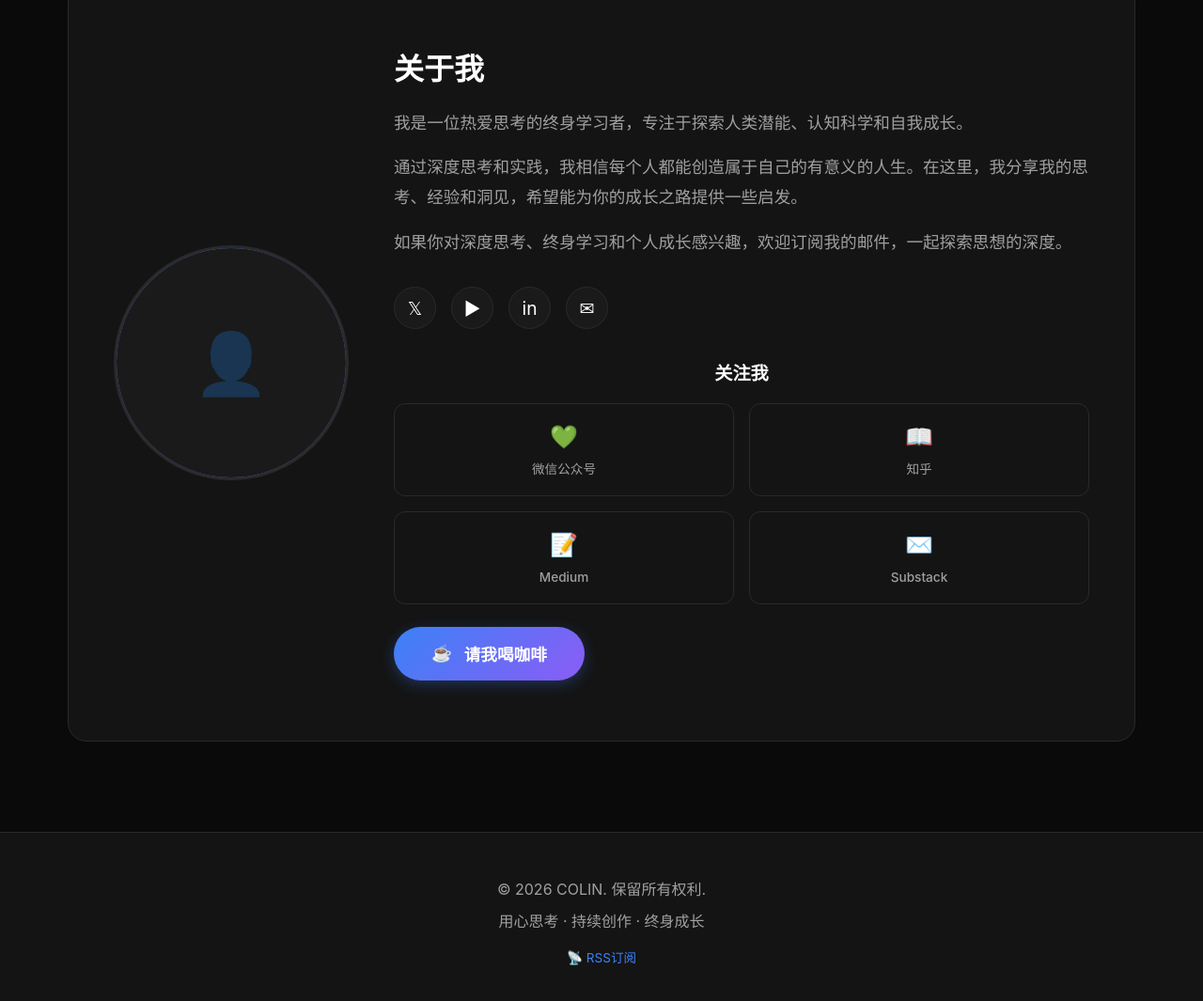
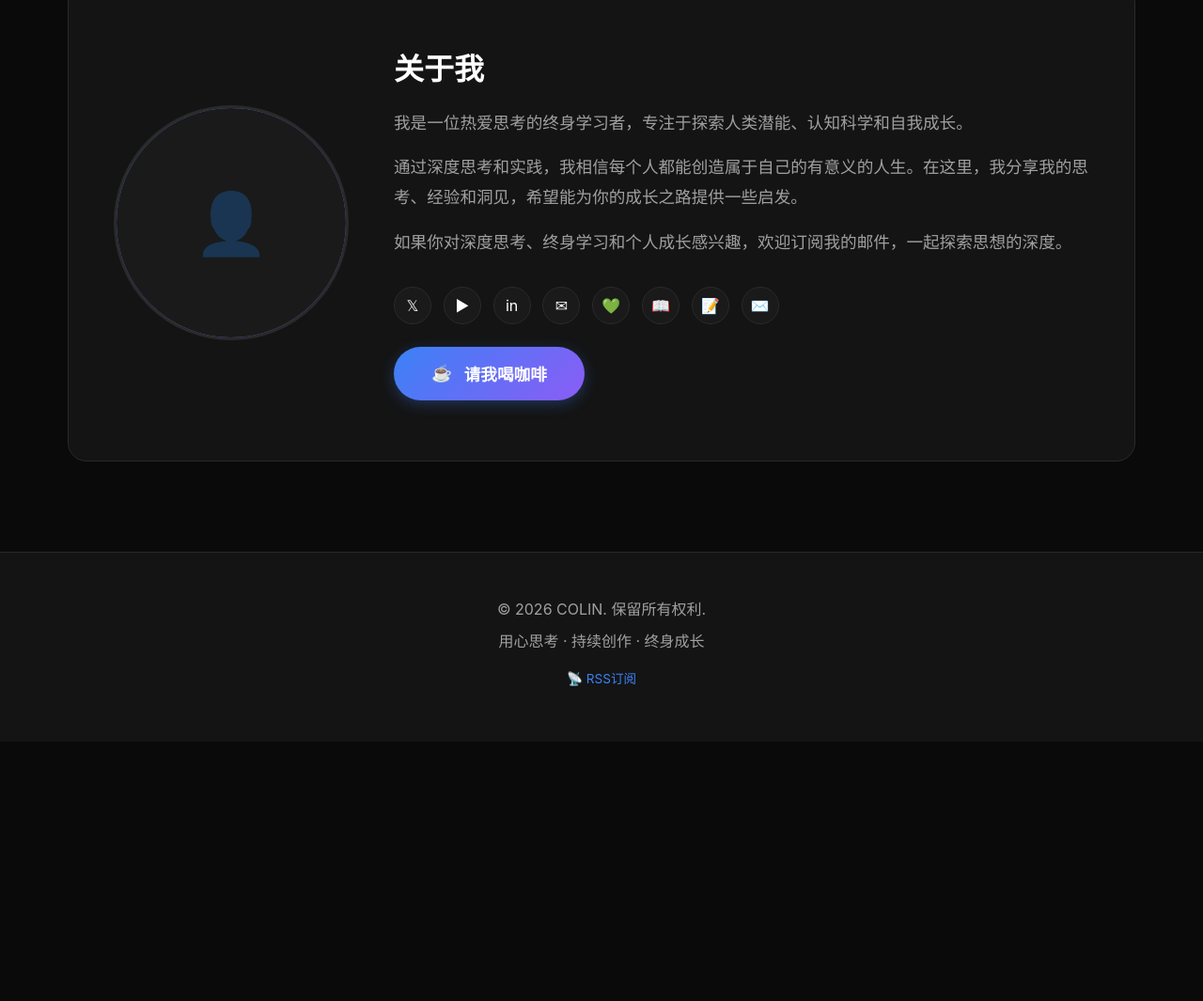
Before and after one commit to littlelinthinks/thecolin-blog, a plain HTML site: page index.html in a window 1280 px wide. Shown: the part 3117-4182 px from the top of the page at 94% size. After the commit the page ends 3906 px from the top, so only its background shows below. Drawn offline with Linux system fonts and the light colour scheme.

Commit message:
简化平台链接，将所有平台图标统一在底部一行显示

```diff
--- a/index.html
+++ b/index.html
@@ -796,15 +796,20 @@
             line-height: 1.8;
         }
 
+        /* 所有链接容器 */
+        .all-links {
+            margin-top: 2rem;
+        }
+
         .social-links {
             display: flex;
-            gap: 1rem;
-            margin-top: 2rem;
+            gap: 0.8rem;
+            flex-wrap: wrap;
         }
 
         .social-link {
-            width: 45px;
-            height: 45px;
+            width: 40px;
+            height: 40px;
             border-radius: 50%;
             background: var(--bg-card);
             border: 1px solid var(--border);
@@ -813,14 +818,40 @@
             justify-content: center;
             color: var(--text-primary);
             text-decoration: none;
-            font-size: 1.2rem;
+            font-size: 1rem;
             transition: all 0.3s;
+            cursor: pointer;
         }
 
         .social-link:hover {
             background: var(--accent);
             border-color: var(--accent);
             transform: translateY(-3px);
+            box-shadow: 0 4px 12px rgba(59, 130, 246, 0.3);
+        }
+
+        .social-link.platform-link.wechat:hover {
+            background: #07c160;
+            border-color: #07c160;
+            box-shadow: 0 4px 12px rgba(7, 193, 96, 0.3);
+        }
+
+        .social-link.platform-link.zhihu:hover {
+            background: #0066ff;
+            border-color: #0066ff;
+            box-shadow: 0 4px 12px rgba(0, 102, 255, 0.3);
+        }
+
+        .social-link.platform-link.medium:hover {
+            background: #1a8917;
+            border-color: #1a8917;
+            box-shadow: 0 4px 12px rgba(26, 137, 23, 0.3);
+        }
+
+        .social-link.platform-link.substack:hover {
+            background: #ff6719;
+            border-color: #ff6719;
+            box-shadow: 0 4px 12px rgba(255, 103, 25, 0.3);
         }
 
         /* RSS订阅按钮 */
@@ -1416,80 +1447,6 @@
         .comment-body {
             line-height: 1.6;
             color: var(--text-secondary);
-        }
-
-        /* 平台链接 */
-        .platform-links {
-            margin-top: 2rem;
-            text-align: center;
-        }
-
-        .platform-links h4 {
-            font-size: 1.2rem;
-            margin-bottom: 1rem;
-            color: var(--text-primary);
-        }
-
-        .platform-grid {
-            display: grid;
-            grid-template-columns: repeat(2, 1fr);
-            gap: 1rem;
-        }
-
-        .platform-item {
-            display: flex;
-            flex-direction: column;
-            align-items: center;
-            padding: 1rem;
-            background: var(--bg-secondary);
-            border: 1px solid var(--border);
-            border-radius: 12px;
-            text-decoration: none;
-            color: var(--text-secondary);
-            transition: all 0.3s;
-            cursor: pointer;
-        }
-
-        .platform-item:hover {
-            background: var(--accent);
-            border-color: var(--accent);
-            color: white;
-            transform: translateY(-3px);
-            box-shadow: 0 4px 15px rgba(59, 130, 246, 0.3);
-        }
-
-        .platform-icon {
-            font-size: 1.5rem;
-            margin-bottom: 0.3rem;
-        }
-
-        .platform-item span:last-child {
-            font-size: 0.85rem;
-            font-weight: 500;
-        }
-
-        .platform-item.wechat:hover {
-            background: #07c160;
-            border-color: #07c160;
-            box-shadow: 0 4px 15px rgba(7, 193, 96, 0.3);
-        }
-
-        .platform-item.zhihu:hover {
-            background: #0066ff;
-            border-color: #0066ff;
-            box-shadow: 0 4px 15px rgba(0, 102, 255, 0.3);
-        }
-
-        .platform-item.medium:hover {
-            background: #1a8917;
-            border-color: #1a8917;
-            box-shadow: 0 4px 15px rgba(26, 137, 23, 0.3);
-        }
-
-        .platform-item.substack:hover {
-            background: #ff6719;
-            border-color: #ff6719;
-            box-shadow: 0 4px 15px rgba(255, 103, 25, 0.3);
         }
 
         /* 公众号二维码弹窗 */
@@ -2547,31 +2504,16 @@
                 <p class="about-p1" data-zh="我是一位热爱思考的终身学习者，专注于探索人类潜能、认知科学和自我成长。" data-en="I'm a lifelong learner passionate about thinking, focused on exploring human potential, cognitive science, and self-improvement.">我是一位热爱思考的终身学习者，专注于探索人类潜能、认知科学和自我成长。</p>
                 <p class="about-p2" data-zh="通过深度思考和实践，我相信每个人都能创造属于自己的有意义的人生。在这里，我分享我的思考、经验和洞见，希望能为你的成长之路提供一些启发。" data-en="Through deep thinking and practice, I believe everyone can create their own meaningful life. Here, I share my thoughts, experiences, and insights to inspire your growth journey.">通过深度思考和实践，我相信每个人都能创造属于自己的有意义的人生。在这里，我分享我的思考、经验和洞见，希望能为你的成长之路提供一些启发。</p>
                 <p class="about-p3" data-zh="如果你对深度思考、终身学习和个人成长感兴趣，欢迎订阅我的邮件，一起探索思想的深度。" data-en="If you're interested in deep thinking, lifelong learning, and personal growth, subscribe to my newsletter and explore the depths of thought together.">如果你对深度思考、终身学习和个人成长感兴趣，欢迎订阅我的邮件，一起探索思想的深度。</p>
-                <div class="social-links">
-                    <a href="https://twitter.com" target="_blank" class="social-link" title="Twitter">𝕏</a>
-                    <a href="https://youtube.com" target="_blank" class="social-link" title="YouTube">▶</a>
-                    <a href="https://linkedin.com" target="_blank" class="social-link" title="LinkedIn">in</a>
-                    <a href="mailto:your@email.com" class="social-link" title="Email">✉</a>
-                </div>
-                <div class="platform-links">
-                    <h4 data-zh="关注我" data-en="Follow Me">关注我</h4>
-                    <div class="platform-grid">
-                        <div class="platform-item wechat" onclick="openWechatQrModal()">
-                            <span class="platform-icon">💚</span>
-                            <span data-zh="微信公众号" data-en="WeChat">微信公众号</span>
-                        </div>
-                        <a href="https://zhihu.com" target="_blank" class="platform-item zhihu">
-                            <span class="platform-icon">📖</span>
-                            <span data-zh="知乎" data-en="Zhihu">知乎</span>
-                        </a>
-                        <a href="https://medium.com" target="_blank" class="platform-item medium">
-                            <span class="platform-icon">📝</span>
-                            <span data-zh="Medium" data-en="Medium">Medium</span>
-                        </a>
-                        <a href="https://substack.com" target="_blank" class="platform-item substack">
-                            <span class="platform-icon">✉️</span>
-                            <span data-zh="Substack" data-en="Substack">Substack</span>
-                        </a>
+                <div class="all-links">
+                    <div class="social-links">
+                        <a href="https://twitter.com" target="_blank" class="social-link" title="Twitter">𝕏</a>
+                        <a href="https://youtube.com" target="_blank" class="social-link" title="YouTube">▶</a>
+                        <a href="https://linkedin.com" target="_blank" class="social-link" title="LinkedIn">in</a>
+                        <a href="mailto:your@email.com" class="social-link" title="Email">✉</a>
+                        <div class="social-link platform-link wechat" onclick="openWechatQrModal()" title="微信公众号">💚</div>
+                        <a href="https://zhihu.com" target="_blank" class="social-link platform-link zhihu" title="知乎">📖</a>
+                        <a href="https://medium.com" target="_blank" class="social-link platform-link medium" title="Medium">📝</a>
+                        <a href="https://substack.com" target="_blank" class="social-link platform-link substack" title="Substack">✉️</a>
                     </div>
                 </div>
                 <button class="coffee-btn" onclick="openCoffeeModal()" style="margin-top: 1.5rem;">
```
